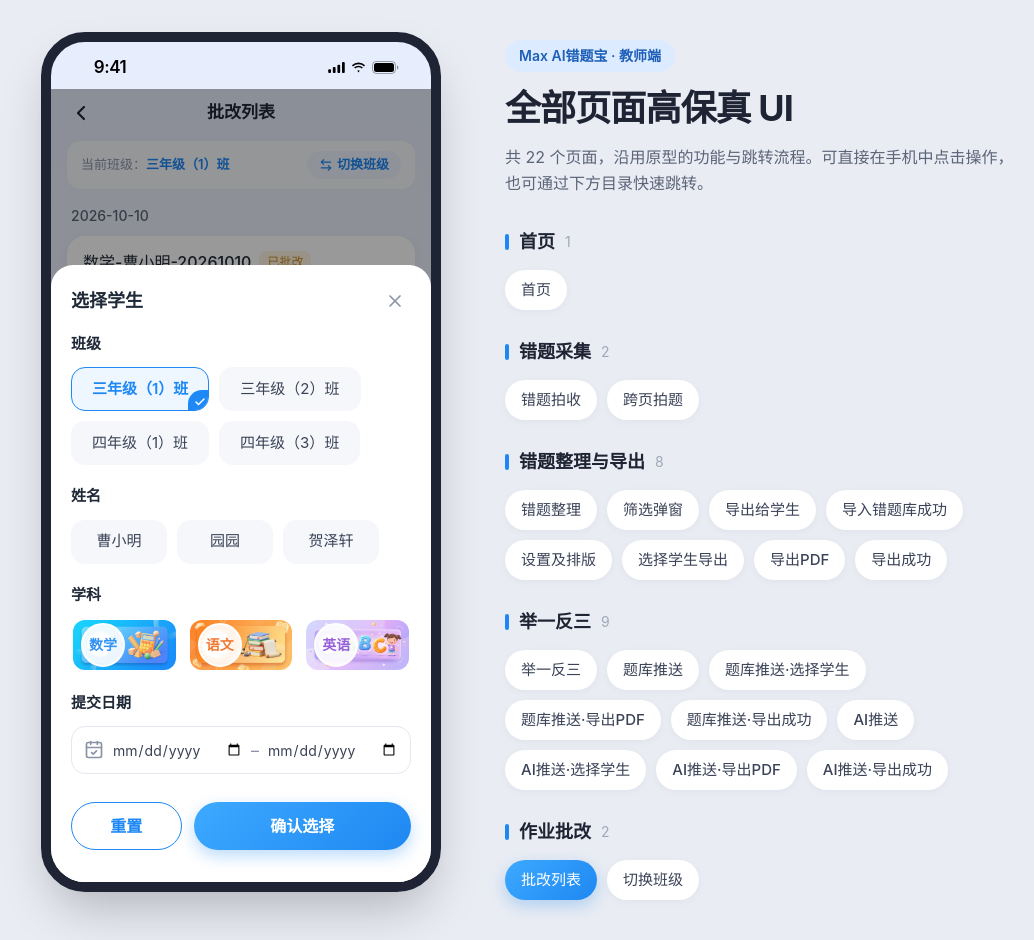
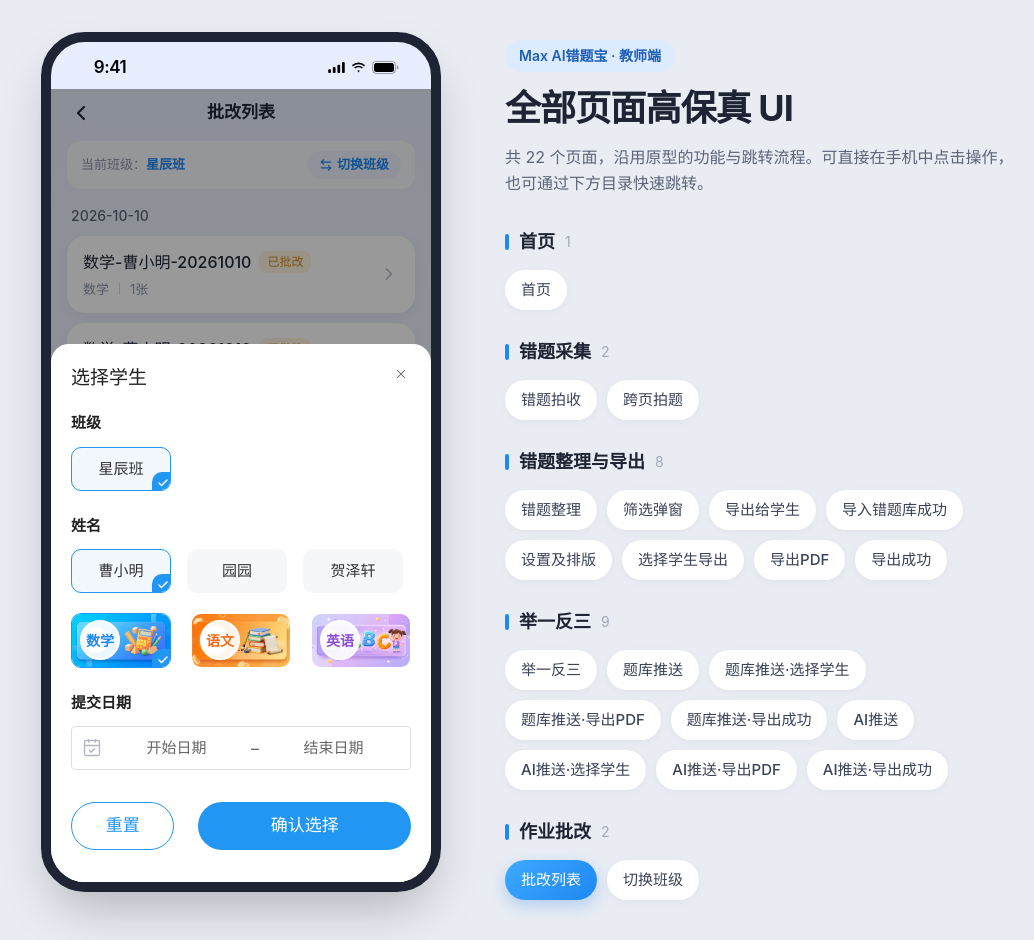
Before and after one commit to hzhou1734-pixel/136408-ctb-app-ui, a Next.js app: page /grading in a window 1280 px wide. Both pictures are taken after a click on the button "切换班级". Shown: the whole page, without its empty margins (107-1141 px from the left). Built offline with nearby package versions, Linux system fonts and the light colour scheme.

Commit message:
Match class filter sheet to reference design

```diff
--- a/components/grading/class-filter-sheet.tsx
+++ b/components/grading/class-filter-sheet.tsx
@@ -13,11 +13,13 @@ export type GradingFilter = {
   endDate: string
 }
 
+const PRIMARY = '#2196F3'
+
 function CornerCheck() {
   return (
     <span
       aria-hidden="true"
-      className="absolute bottom-0 right-0 flex size-5 items-end justify-end rounded-tl-xl bg-[#1E88F5] pb-0.5 pr-0.5 text-white"
+      className="absolute bottom-0 right-0 flex size-[18px] items-end justify-end rounded-tl-[10px] bg-[#2196F3] pb-px pr-px text-white"
     >
       <Check className="size-3" strokeWidth={3} />
     </span>
@@ -31,10 +33,8 @@ function Chip({ active, onClick, children }: { active: boolean; onClick: () => v
       role="radio"
       aria-checked={active}
       onClick={onClick}
-      className={`relative h-11 min-w-24 overflow-hidden rounded-xl border px-5 text-[15px] transition-colors ${
-        active
-          ? 'border-[#1E88F5] bg-[#EEF6FF] font-semibold text-[#1E88F5]'
-          : 'border-transparent bg-[#F5F7FA] text-[#3A4256]'
+      className={`relative h-11 min-w-[100px] overflow-hidden rounded-lg border px-6 text-[15px] text-[#333] transition-colors ${
+        active ? 'border-[#2196F3] bg-[#F2F8FD]' : 'border-transparent bg-[#F6F7F9]'
       }`}
     >
       {children}
@@ -43,12 +43,39 @@ function Chip({ active, onClick, children }: { active: boolean; onClick: () => v
   )
 }
 
-function Field({ label, children }: { label: string; children: ReactNode }) {
+function Field({ label, children }: { label?: string; children: ReactNode }) {
   return (
     <div className="flex flex-col gap-3">
-      <h3 className="text-[15px] font-bold text-[#1F2937]">{label}</h3>
+      {label && <h3 className="text-[15px] font-bold text-[#222]">{label}</h3>}
       {children}
     </div>
+  )
+}
+
+function DateSlot({
+  label,
+  value,
+  min,
+  onChange,
+}: {
+  label: string
+  value: string
+  min?: string
+  onChange: (value: string) => void
+}) {
+  return (
+    <label className="relative flex min-w-0 flex-1 cursor-pointer items-center justify-center">
+      <span className={`text-[15px] ${value ? 'text-[#333]' : 'text-[#666]'}`}>{value || label}</span>
+      <input
+        type="date"
+        aria-label={label}
+        value={value}
+        min={min}
+        onChange={(e) => onChange(e.target.value)}
+        onClick={(e) => e.currentTarget.showPicker?.()}
+        className="absolute inset-0 cursor-pointer opacity-0"
+      />
+    </label>
   )
 }
 
@@ -74,25 +101,25 @@ export function ClassFilterSheet({
         role="dialog"
         aria-modal="true"
         aria-labelledby="class-sheet-title"
-        className="relative flex max-h-[88%] w-full flex-col rounded-t-3xl bg-white"
+        className="relative flex max-h-[88%] w-full flex-col rounded-t-2xl bg-white"
       >
-        <div className="flex items-center justify-between px-5 pb-2 pt-5">
-          <h2 id="class-sheet-title" className="text-[18px] font-bold text-[#1F2937]">
+        <div className="flex items-start justify-between px-5 pt-4">
+          <h2 id="class-sheet-title" className="pt-1 text-[19px] font-normal text-[#222]">
             选择学生
           </h2>
           <button
             type="button"
             aria-label="关闭"
             onClick={onClose}
-            className="flex size-8 items-center justify-center rounded-full text-[#8A93A6] hover:bg-[#F5F7FA]"
+            className="-mr-1 flex size-7 items-center justify-center text-[#666]"
           >
-            <X className="size-5" />
+            <X className="size-3.5" strokeWidth={1.8} />
           </button>
         </div>
 
-        <div className="flex min-h-0 flex-1 flex-col gap-5 overflow-y-auto px-5 pb-4 pt-2 [scrollbar-width:none]">
+        <div className="flex min-h-0 flex-1 flex-col gap-6 overflow-y-auto px-5 pb-4 pt-5 [scrollbar-width:none]">
           <Field label="班级">
-            <div role="radiogroup" aria-label="班级" className="flex flex-wrap gap-2.5">
+            <div role="radiogroup" aria-label="班级" className="flex flex-wrap gap-4">
               {classes.map((name) => (
                 <Chip
                   key={name}
@@ -105,8 +132,9 @@ export function ClassFilterSheet({
             </div>
           </Field>
 
+          <div className="flex flex-col gap-5">
             <Field label="姓名">
-            <div role="radiogroup" aria-label="姓名" className="flex flex-wrap gap-2.5">
+              <div role="radiogroup" aria-label="姓名" className="flex flex-wrap gap-4">
                 {students.map((name) => (
                   <Chip
                     key={name}
@@ -119,8 +147,7 @@ export function ClassFilterSheet({
               </div>
             </Field>
 
-          <Field label="学科">
-            <div role="radiogroup" aria-label="学科" className="grid grid-cols-3 gap-2.5">
+            <div role="radiogroup" aria-label="学科" className="grid grid-cols-3 gap-5">
               {gradingSubjects.map((subject) => {
                 const active = draft.subject === subject.name
                 return (
@@ -132,13 +159,13 @@ export function ClassFilterSheet({
                     onClick={() =>
                       setDraft((d) => ({ ...d, subject: d.subject === subject.name ? null : subject.name }))
                     }
-                    className={`relative aspect-[2/1] overflow-hidden rounded-xl border-2 transition-all ${
-                      active ? 'border-[#1E88F5]' : 'border-transparent opacity-90'
+                    className={`relative aspect-[1.85/1] overflow-hidden rounded-lg border ${
+                      active ? 'border-[#2196F3]' : 'border-transparent'
                     }`}
                   >
                     <Image src={subject.image} alt="" fill sizes="120px" className="object-cover" />
                     <span
-                      className="absolute left-2 top-1/2 flex size-11 -translate-y-1/2 items-center justify-center rounded-full border-2 border-white bg-white/90 text-[14px] font-black"
+                      className="absolute left-2 top-1/2 flex size-10 -translate-y-1/2 items-center justify-center rounded-full border-2 border-white bg-white/90 text-[14px] font-black"
                       style={{ color: subject.color }}
                     >
                       {subject.name}
@@ -148,45 +175,43 @@ export function ClassFilterSheet({
                 )
               })}
             </div>
-          </Field>
+          </div>
 
           <Field label="提交日期">
-            <div className="flex h-12 items-center gap-2 rounded-xl border border-[#E3E7EE] px-3">
-              <CalendarCheck className="size-5 shrink-0 text-[#8A93A6]" aria-hidden="true" />
-              <input
-                type="date"
-                aria-label="开始日期"
+            <div className="flex h-11 items-center gap-2 rounded border border-[#DCDFE6] px-2.5">
+              <CalendarCheck className="size-5 shrink-0 text-[#B0B5BF]" strokeWidth={1.6} aria-hidden="true" />
+              <DateSlot
+                label="开始日期"
                 value={draft.startDate}
-                onChange={(e) => setDraft((d) => ({ ...d, startDate: e.target.value }))}
-                className="min-w-0 flex-1 bg-transparent text-center text-[14px] text-[#3A4256] outline-none"
+                onChange={(startDate) => setDraft((d) => ({ ...d, startDate }))}
               />
-              <span aria-hidden="true" className="text-[#8A93A6]">
+              <span aria-hidden="true" className="text-[#666]">
                 –
               </span>
-              <input
-                type="date"
-                aria-label="结束日期"
+              <DateSlot
+                label="结束日期"
                 value={draft.endDate}
                 min={draft.startDate || undefined}
-                onChange={(e) => setDraft((d) => ({ ...d, endDate: e.target.value }))}
-                className="min-w-0 flex-1 bg-transparent text-center text-[14px] text-[#3A4256] outline-none"
+                onChange={(endDate) => setDraft((d) => ({ ...d, endDate }))}
               />
             </div>
           </Field>
         </div>
 
-        <div className="flex gap-3 px-5 pb-8 pt-3">
+        <div className="flex gap-6 px-5 pb-8 pt-4">
           <button
             type="button"
             onClick={reset}
-            className="h-12 flex-1 rounded-full border border-[#1E88F5] text-[16px] font-semibold text-[#1E88F5]"
+            className="h-12 flex-1 rounded-full border text-[17px]"
+            style={{ borderColor: PRIMARY, color: PRIMARY }}
           >
             重置
           </button>
           <button
             type="button"
             onClick={() => onConfirm(draft)}
-            className="h-12 flex-[2] rounded-full bg-[linear-gradient(135deg,#3DA9FF_0%,#1E88F2_100%)] text-[16px] font-semibold text-white shadow-[0_6px_16px_rgba(30,136,242,0.3)]"
+            className="h-12 flex-[2.1] rounded-full text-[17px] text-white"
+            style={{ backgroundColor: PRIMARY }}
           >
             确认选择
           </button>
--- a/components/grading/grading-list-screen.tsx
+++ b/components/grading/grading-list-screen.tsx
@@ -11,8 +11,8 @@ export function GradingListScreen({ initialClassOpen = false }: { initialClassOp
   const [classOpen, setClassOpen] = useState(initialClassOpen)
   const [filter, setFilter] = useState<GradingFilter>({
     className: classes[0],
-    student: null,
-    subject: null,
+    student: '曹小明',
+    subject: '数学',
     startDate: "",
     endDate: "",
   })
--- a/lib/grading-data.ts
+++ b/lib/grading-data.ts
@@ -6,13 +6,10 @@ export type GradingRecord = {
   pages: number
 }
 
-export const classes = ['三年级（1）班', '三年级（2）班', '四年级（1）班', '四年级（3）班']
+export const classes = ['星辰班']
 
 export const studentsByClass: Record<string, string[]> = {
-  '三年级（1）班': ['曹小明', '园园', '贺泽轩'],
-  '三年级（2）班': ['大帆', '李若溪', '王子涵'],
-  '四年级（1）班': ['陈一鸣', '张可欣', '刘浩然'],
-  '四年级（3）班': ['赵思琪', '周博文', '吴雨桐'],
+  星辰班: ['曹小明', '园园', '贺泽轩'],
 }
 
 export const gradingSubjects = [
--- a/package.json
+++ b/package.json
@@ -1,6 +1,6 @@
 {
   "name": "my-project",
-  "version": "0.1.66",
+  "version": "0.1.67",
   "private": true,
   "packageManager": "pnpm@12.3.4",
   "scripts": {
```
Lines whose indentation alone changed are shown as unchanged.
